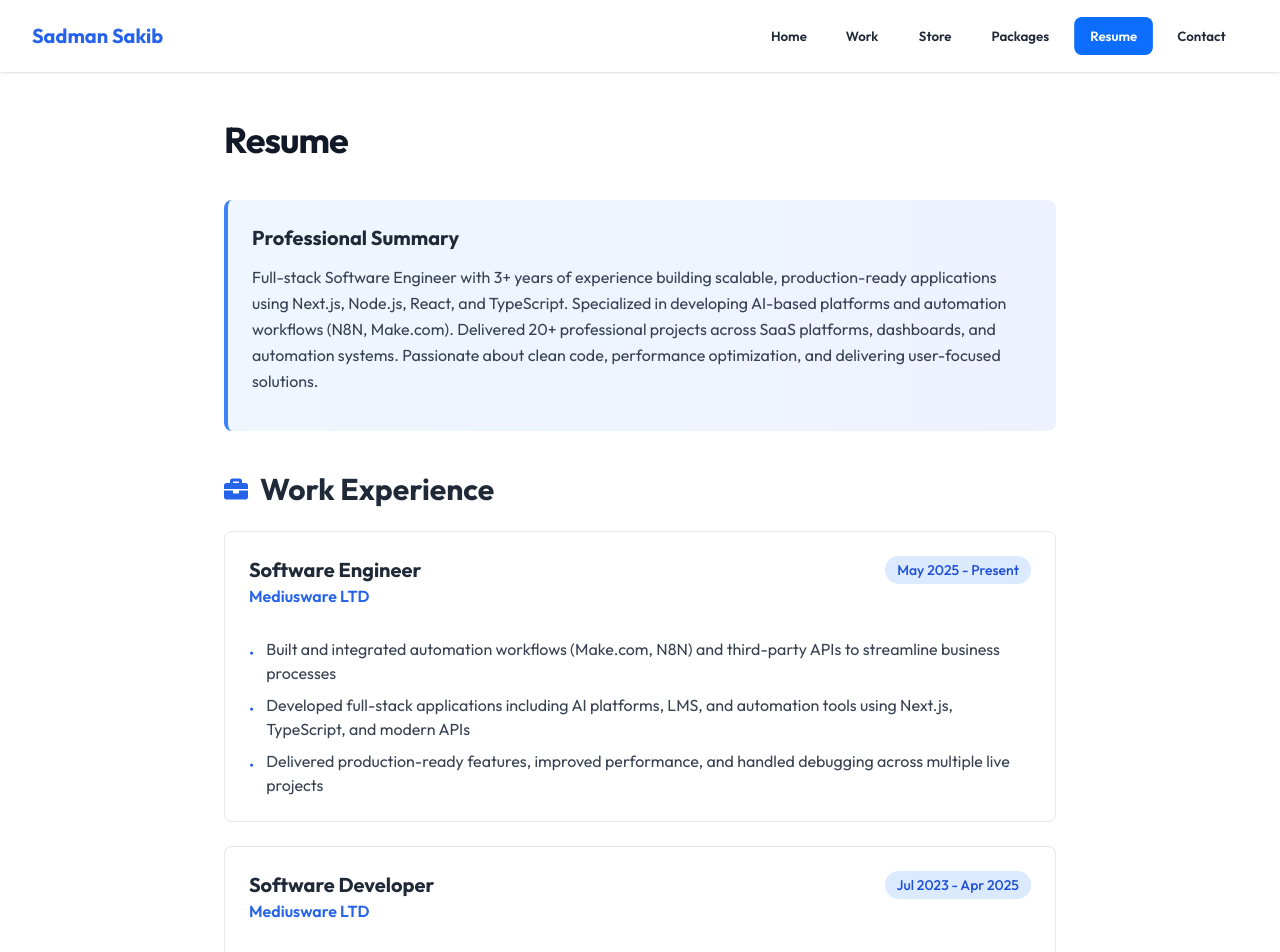
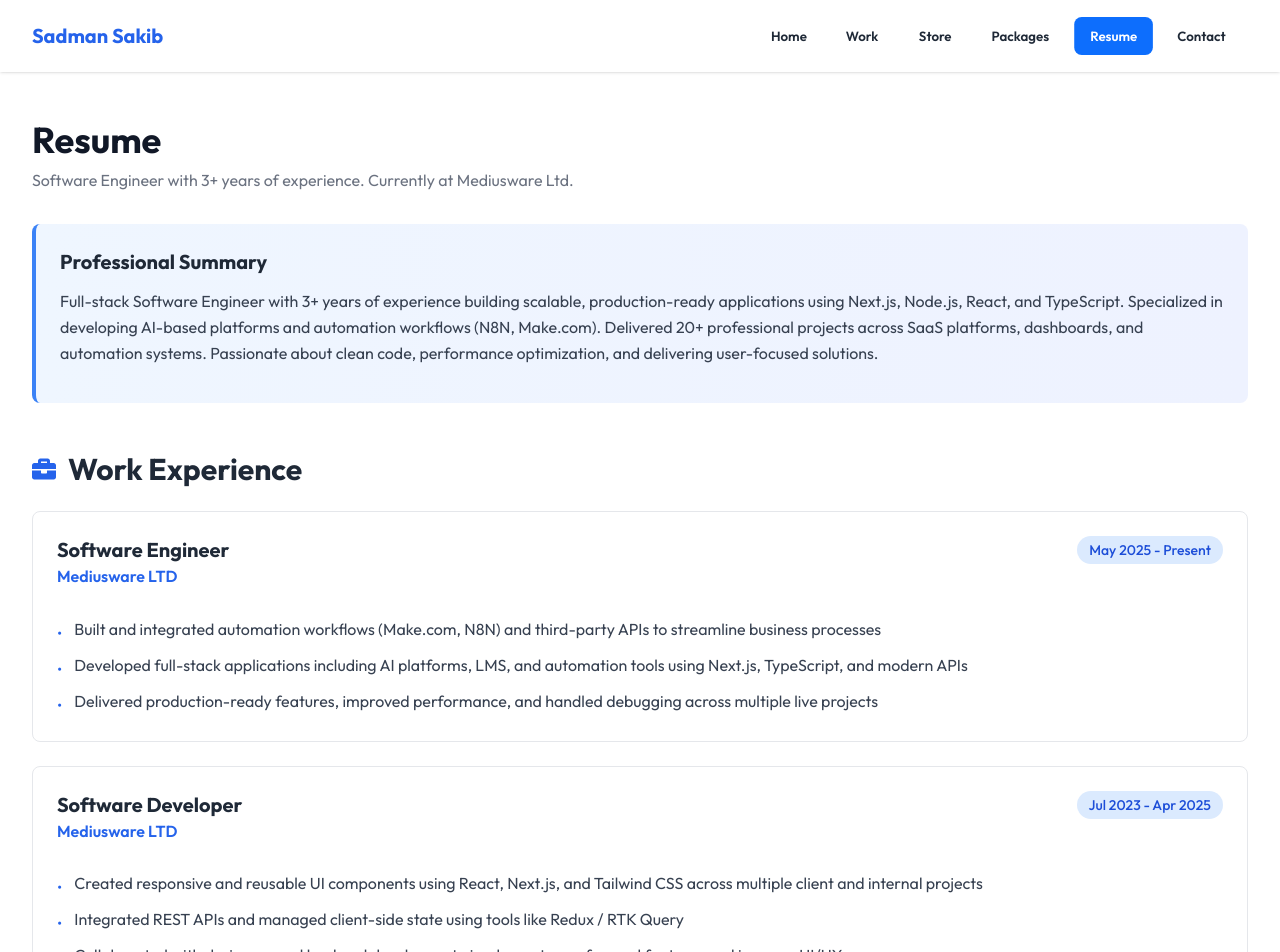
Before and after one commit to ssakib4040/nextjs-portfolio, a Next.js app: page /resume in a window 1280 px wide. Shown: the top 952 px of the page. Built offline with nearby package versions, Linux system fonts and the light colour scheme.

Commit message:
feat: simplify color mapping and enhance layout on Resume page for improved readability

```diff
--- a/app/resume/page.tsx
+++ b/app/resume/page.tsx
@@ -15,10 +15,10 @@ export const metadata: Metadata = {
 };
 
 export default function Resume() {
-  // Color mapping for skill categories
-  const categoryColors: {
-    [key: string]: { bg: string; text: string; border: string };
-  } = {
+  const categoryColors: Record<
+    string,
+    { bg: string; text: string; border: string }
+  > = {
     Frontend: {
       bg: "bg-blue-50",
       text: "text-blue-700",
@@ -76,7 +76,7 @@ export default function Resume() {
     },
   };
 
-  const getColorForCategory = (category: string) => {
+  function getColors(category: string) {
     return (
       categoryColors[category] || {
         bg: "bg-blue-50",
@@ -84,18 +84,17 @@ export default function Resume() {
         border: "border-blue-200",
       }
     );
-  };
+  }
 
   return (
-    <div className="max-w-4xl mx-auto px-6 py-12 lg:px-8">
-      <div className="mb-10">
-        <h1 className="text-3xl sm:text-4xl font-bold text-gray-900 tracking-tight">
-          Resume
-        </h1>
-      </div>
+    <div className="max-w-7xl mx-auto px-6 pt-6 lg:pt-12 pb-20 lg:px-8">
+      <h1 className="text-3xl sm:text-4xl font-bold text-gray-900">Resume</h1>
+      <p className="mt-2 text-gray-500">
+        Software Engineer with 3+ years of experience. Currently at Mediusware
+        Ltd.
+      </p>
 
-      {/* Professional Summary Section */}
-      <div className="bg-gradient-to-r from-blue-50 to-indigo-50 border-l-4 border-blue-500 p-6 rounded-lg mb-10">
+      <div className="bg-gradient-to-r from-blue-50 to-indigo-50 border-l-4 border-blue-500 p-6 rounded-lg mt-8">
         <h2 className="text-xl font-bold text-gray-800 mb-3">
           Professional Summary
         </h2>
@@ -110,8 +109,7 @@ export default function Resume() {
         </p>
       </div>
 
-      {/* Work Experience Section */}
-      <section className="mb-12">
+      <section className="mt-12">
         <div className="flex items-center gap-3 mb-6">
           <FaBriefcase className="text-blue-600 text-2xl" />
           <h2 className="text-3xl font-bold text-gray-800">Work Experience</h2>
@@ -148,14 +146,13 @@ export default function Resume() {
         </div>
       </section>
 
-      {/* Technical Skills Section */}
-      <section className="mb-12">
+      <section className="mt-12">
         <h2 className="text-3xl font-bold text-gray-800 mb-6">
           Technical Skills
         </h2>
         <div className="space-y-6">
           {resumeItems.map((item, index) => {
-            const colors = getColorForCategory(item.category);
+            const colors = getColors(item.category);
             return (
               <div
                 key={index}
@@ -184,9 +181,7 @@ export default function Resume() {
         </div>
       </section>
 
-      {/* Education & Languages Section */}
-      <div className="grid grid-cols-1 md:grid-cols-2 gap-8 mb-12">
-        {/* Education */}
+      <div className="grid grid-cols-1 md:grid-cols-2 gap-8 mt-12">
         <section>
           <div className="flex items-center gap-3 mb-6">
             <FaGraduationCap className="text-blue-600 text-2xl" />
@@ -209,7 +204,6 @@ export default function Resume() {
           </div>
         </section>
 
-        {/* Languages */}
         <section>
           <div className="flex items-center gap-3 mb-6">
             <FaGlobe className="text-blue-600 text-2xl" />
```
Also changed, not shown: .commandcode/taste/taste.md.
